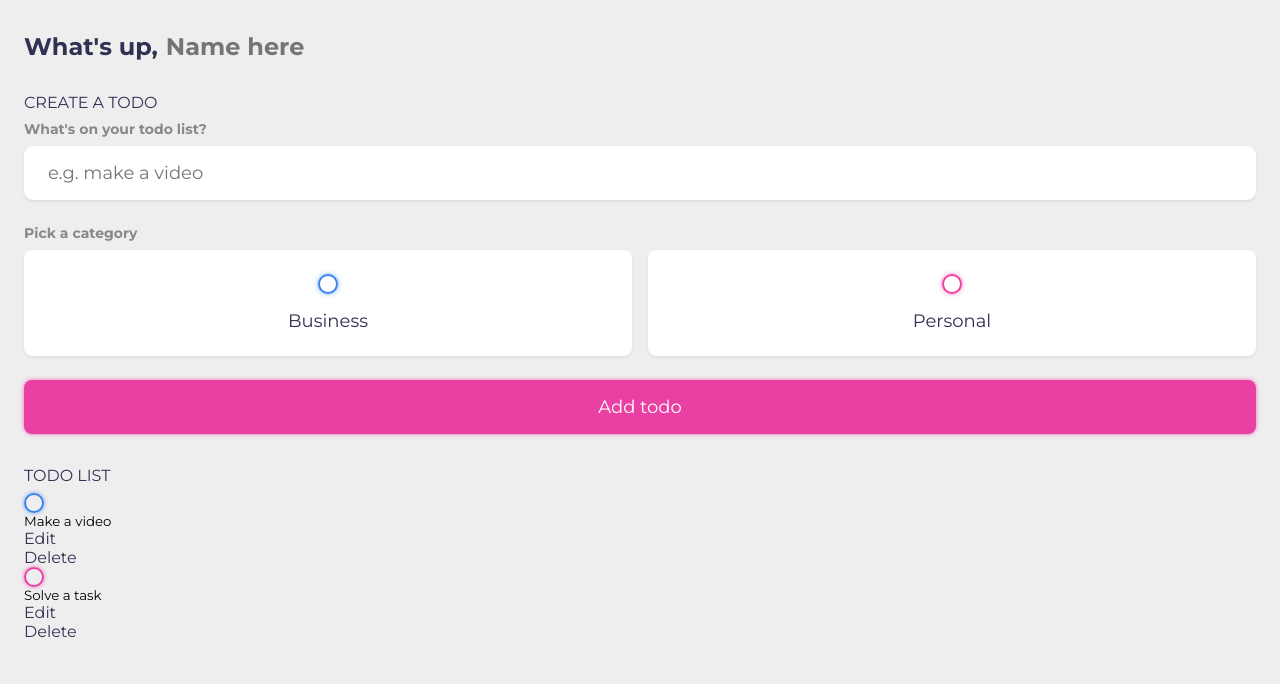
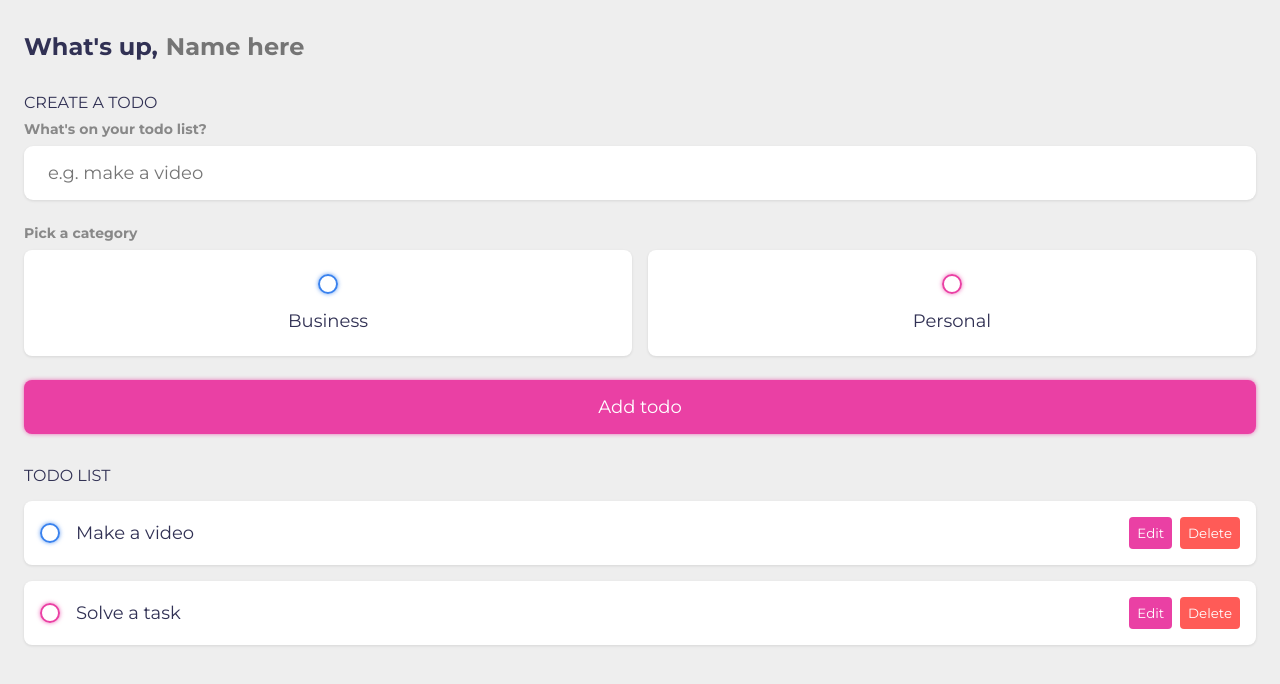
Before and after one commit to O-Julia-O/Todo_List, a plain HTML site: page index.html in a window 1280 px wide. Drawn offline with Linux system fonts and the light colour scheme.

Commit message:
Added styles to the lists

```diff
--- a/index.html
+++ b/index.html
@@ -57,10 +57,10 @@
                     </div>
 
                     <div class="actions">
-                        <div class="edit">Edit</div>
-                        <div class="delete">Delete</div>
+                        <button class="edit">Edit</button>
+                        <button class="delete">Delete</button>
                     </div>
-
+                </div>
                 <div class="todo-item">
                     <label>
                         <input type="checkbox">
@@ -72,9 +72,8 @@
                     </div>
 
                     <div class="actions">
-                            <div class="edit">Edit</div>
-                            <div class="delete">Delete</div>
-                        </div>
+                        <button class="edit">Edit</button>
+                        <button class="delete">Delete</button>
                     </div>
                 </div>
             </div>
--- a/style.css
+++ b/style.css
@@ -172,3 +172,65 @@ input:checked ~ .bubble::after {
 .create-todo input[type="submit"]:hover {
     opacity: 0.75;
 }
+
+.todo-list .list {
+    margin: 1rem 0;
+}
+
+.todo-list .todo-item {
+    display: flex;
+    align-items: center;
+    background-color: #fff;
+    padding: 1rem;
+    border-radius: 0.5rem;
+    box-shadow: var(--shadow);
+    margin-bottom: 1rem;
+
+}
+
+.todo-item label {
+    display: block;
+    margin-right: 1rem;
+    cursor: pointer;
+}
+
+.todo-item .todo-content {
+    flex: 1 1 0%;
+}
+
+.todo-item .todo-content input {
+    color: var(--dark);
+    font-size: 1.125rem;
+}
+
+.todo-item .actions {
+    display: flex;
+    align-items: center;
+}
+
+.todo-item .actions button {
+    display: block;
+    padding: 0.5rem;
+    border-radius: 0.25rem;
+    color: #fff;
+    cursor: pointer;
+    transition: 0.2s ease-in-out;
+}
+
+.todo-item .actions button:hover {
+    opacity: 0.75;
+}
+
+.todo-item .actions .edit {
+    margin-right: 0.5rem;
+    background-color: var(--primary);
+}
+
+.todo-item .actions .delete {
+    background-color: var(--danger);
+}
+
+.todo-item.done .todo-content input {
+    text-decoration: line-through;
+    color: var(--grey);
+}
```
Lines whose indentation alone changed are shown as unchanged.
